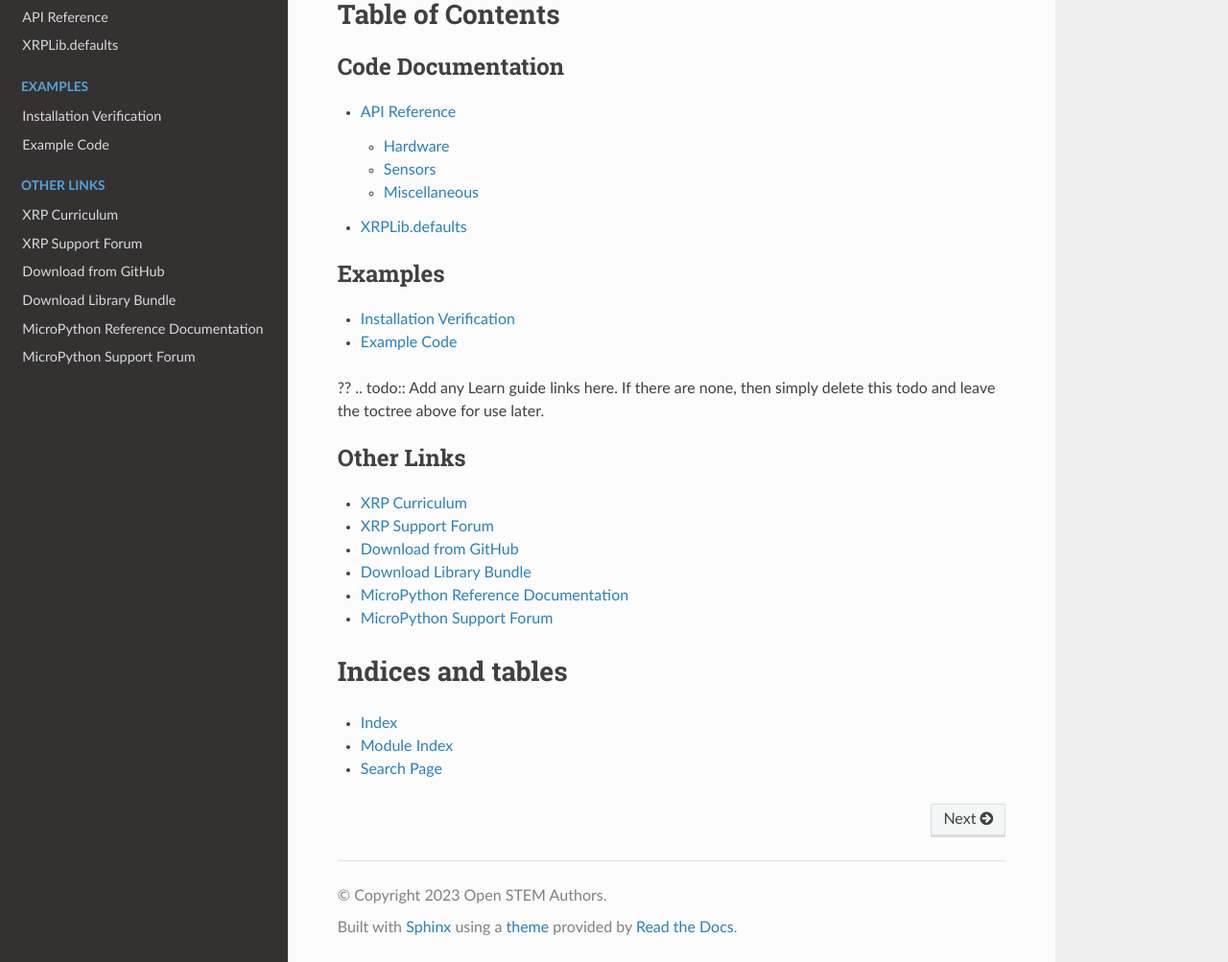
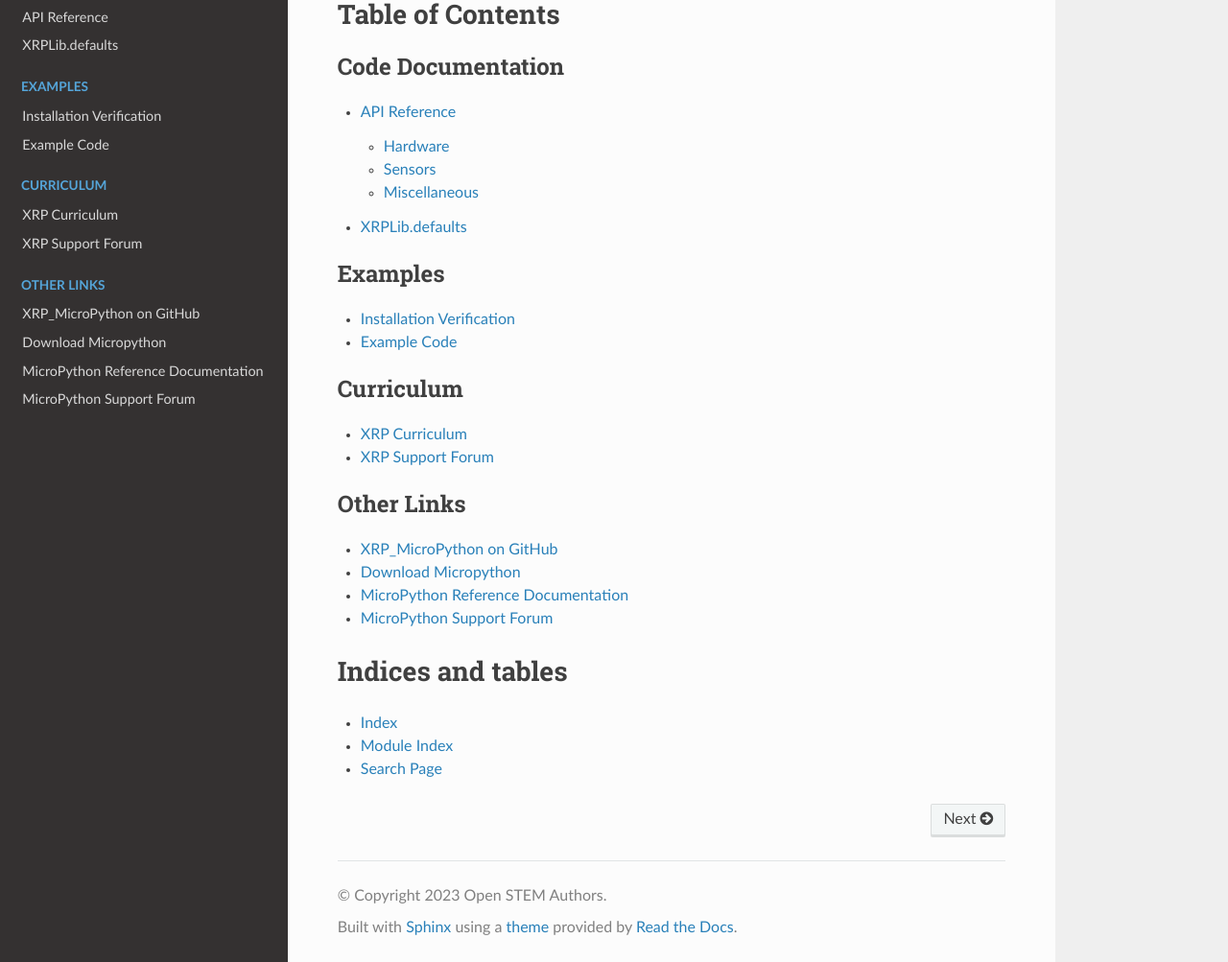
Before and after one commit to Open-STEM/XRP_MicroPython, a Sphinx documentation site: the page built from docs/index.rst, in a window 1280 px wide and 1206 px high, cut to the strip 203-1206 px from the top of the window. Shown: the whole strip at 96% size. Built offline with Sphinx 7.4.7 and the Read the Docs theme 2.0.0, drawn with Linux system fonts in a browser that asks for light colours.

Commit message:
Last Changes before Release 0.9

```diff
--- a/docs/conf.py
+++ b/docs/conf.py
@@ -77,7 +77,7 @@
 # built documents.
 #
 # The short X.Y version.
-version = __version__
+version = 'v'+__version__
 # The full version, including alpha/beta/rc tags.
 release = __version__
 
--- a/docs/index.rst
+++ b/docs/index.rst
@@ -26,15 +26,14 @@
 .. toctree::
     :caption: Curriculum
 
-?? .. todo:: Add any Learn guide links here. If there are none, then simply delete this todo and leave the toctree above for use later.
+    XRP Curriculum <https://introtoroboticsv2.readthedocs.io>
+    XRP Support Forum <https://xrp.discourse.group>
 
 .. toctree::
     :caption: Other Links
 
-    XRP Curriculum <https://introtoroboticsv2.readthedocs.io>
-    XRP Support Forum <https://xrp.discourse.group>
-    Download from GitHub <https://github.com/Open-STEM/XRP_MicroPython/releases/latest>
-    Download Library Bundle <https://micropython.org/download/>
+    XRP_MicroPython on GitHub <https://github.com/Open-STEM/XRP_MicroPython/releases/latest>
+    Download Micropython <https://micropython.org/download/>
     MicroPython Reference Documentation <https://docs.micropython.org/en/latest/>
     MicroPython Support Forum <https://github.com/orgs/micropython/discussions>
 
```
